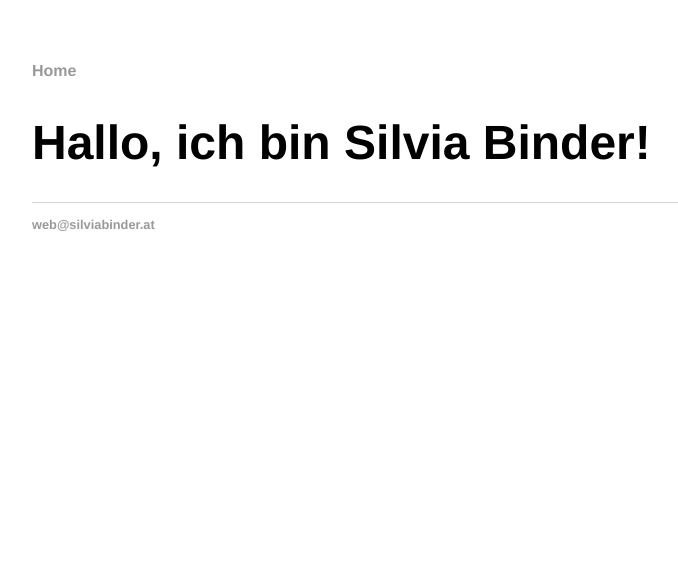
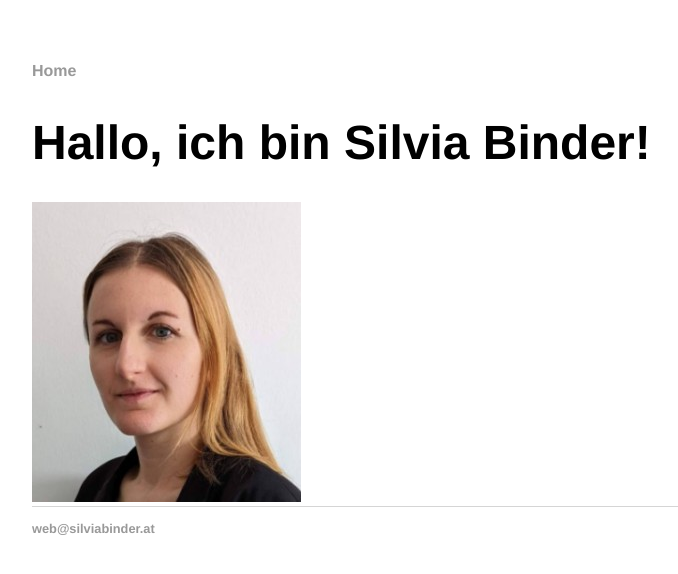
Before and after one commit to michaeltroger/s, a Jekyll site: the page built from index.html, in a window 1280 px wide. Shown: the top 574 px of the page, without its empty margins (160-838 px from the left). Built offline with Jekyll 4.4.1, drawn with Linux system fonts in a browser that asks for light colours.

Commit message:
Add image

```diff
--- a/index.html
+++ b/index.html
@@ -5,4 +5,5 @@ title: Silvia Binder
 
 		<div class="blurb">
 			<h1>Hallo, ich bin Silvia Binder!</h1>
+			<img src="/images/silvia.jpg">
 		</div>
```
Also changed, not shown: images/silvia.jpg (added).
